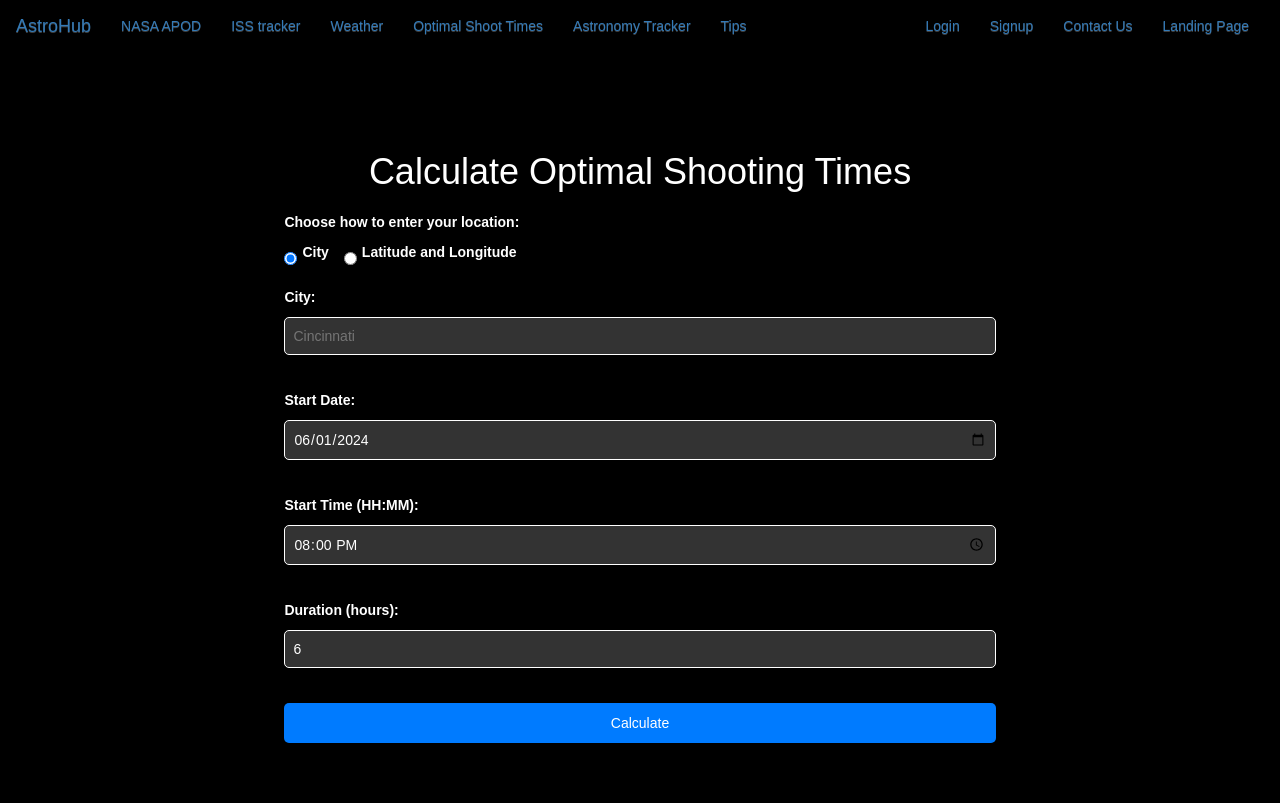
After one commit to Ahmad-danaf/SpaceCodey, a Django app: page /input_location/ in a window 1280 px wide. The commit adds this page. Run offline with Django 4.2, Linux system fonts and the light colour scheme.

Commit message:
Added best_astrophotography_times function

```diff
--- a/AstroHub/events/static/css/optimal_times_form.css
+++ b/AstroHub/events/static/css/optimal_times_form.css
@@ -1,4 +1,3 @@
-/* Reset some default styles */
 * {
     margin: 0;
     padding: 0;
@@ -40,8 +39,22 @@ input[type="time"] {
     margin-bottom: 15px;
     border: 1px solid #fff;
     border-radius: 5px;
-    background-color: transparent;
+    background-color: #333;  /* Change background color for visibility */
     color: #fff;
+}
+
+.radio-group {
+    display: flex;
+    align-items: center;
+    margin-bottom: 15px;
+}
+
+.radio-group input[type="radio"] {
+    margin-right: 5px;
+}
+
+.radio-group label {
+    margin-right: 15px;
 }
 
 button[type="submit"] {
--- /dev/null
+++ b/AstroHub/events/templates/events/input_location.html
@@ -0,0 +1,70 @@
+{% extends "base.html" %}
+{% load static %}
+
+{% block extracss %}
+    <link rel="stylesheet" href="{% static 'css/optimal_times_form.css' %}">
+{% endblock %}
+
+{% block extrajs %}
+<script>
+    function toggleInputFields() {
+        const cityRadio = document.getElementById('city-radio').checked;
+        const cityFields = document.getElementById('city-fields');
+        const latLongFields = document.getElementById('lat-long-fields');
+
+        if (cityRadio) {
+            cityFields.style.display = 'block';
+            latLongFields.style.display = 'none';
+        } else {
+            cityFields.style.display = 'none';
+            latLongFields.style.display = 'block';
+        }
+    }
+
+    document.addEventListener('DOMContentLoaded', function() {
+        toggleInputFields(); // Set initial state
+    });
+</script>
+{% endblock %}
+
+{% block content %}
+<div class="container">
+    <h1>Calculate Optimal Shooting Times</h1>
+    <form action="/display_optimal_times/" method="get">
+        <label for="location-choice">Choose how to enter your location:</label>
+        <div class="radio-group">
+            <input type="radio" id="city-radio" name="location-choice" value="city" onchange="toggleInputFields()" checked>
+            <label for="city-radio">City</label>
+            <input type="radio" id="latlong-radio" name="location-choice" value="latlong" onchange="toggleInputFields()">
+            <label for="latlong-radio">Latitude and Longitude</label>
+        </div>
+
+        <div id="city-fields">
+            <label for="city">City:</label>
+            <input type="text" id="city" name="city" placeholder="Cincinnati">
+        </div>
+
+        <div id="lat-long-fields" style="display: none;">
+            <label for="latitude">Latitude:</label>
+            <input type="text" id="latitude" name="latitude" placeholder="39.1031">
+            <label for="longitude">Longitude:</label>
+            <input type="text" id="longitude" name="longitude" placeholder="-84.5120">
+        </div>
+        <br>
+
+        <label for="start_date">Start Date:</label>
+        <input type="date" id="start_date" name="start_date" value="2024-06-01">
+        <br>
+
+        <label for="start_time">Start Time (HH:MM):</label>
+        <input type="time" id="start_time" name="start_time" value="20:00">
+        <br>
+
+        <label for="duration">Duration (hours):</label>
+        <input type="number" id="duration" name="duration" min="1" max="12" value="6">
+        <br>
+
+        <button type="submit">Calculate</button>
+    </form>
+</div>
+{% endblock %}
--- a/AstroHub/events/urls.py
+++ b/AstroHub/events/urls.py
@@ -8,4 +8,6 @@ urlpatterns = [
     path('event/<int:event_id>/', views.event_detail, name='event_detail'),
     path('optimal_times/', views.calculate_optimal_times, name='optimal_times'),
     path('body_info/', views.body_info, name='body_info'),
+    path('input_location/', views.input_location, name='input_location'),
+    path('display_optimal_times/', views.display_optimal_times, name='display_optimal_times'),
 ]
--- a/AstroHub/events/views.py
+++ b/AstroHub/events/views.py
@@ -1,10 +1,19 @@
 from django.shortcuts import render,get_object_or_404,redirect
-from .utils import calculate_optimal_shooting_times, fetch_body_events, fetch_body_positions
+from .utils import (
+    calculate_optimal_shooting_times,
+    fetch_body_events,
+    fetch_body_positions,
+    best_astrophotography_times
+)
 from django.http import JsonResponse
 from .forms import OptimalTimesForm
 from django.shortcuts import render
 from .models import NASAEvent
-
+import ephem
+from datetime import datetime, timedelta
+from geopy.geocoders import Nominatim
+from timezonefinder import TimezoneFinder
+import pytz
 
 # Create your views here.
 
@@ -13,6 +22,54 @@ def event_list(request):
     events = NASAEvent.objects.all()
     return render(request, 'events/event_list.html', {'events': events})
 
+def input_location(request):
+    return render(request, 'events/input_location.html')
+
+def display_optimal_times(request):
+    geolocator = Nominatim(user_agent="astro_app")
+    city = request.GET.get('city')
+    latitude = request.GET.get('latitude')
+    longitude = request.GET.get('longitude')
+    start_date = request.GET.get('start_date', '2024:06:01')
+    start_time = request.GET.get('start_time', '20:00')
+    duration_hours = int(request.GET.get('duration', 6))
+
+    # Default location (Example: Cincinnati, Ohio)
+    default_latitude = 39.1031
+    default_longitude = -84.5120
+    chosen_place = {'city': '', 'lat': default_latitude, 'long': default_longitude}
+
+    if city:
+        location = geolocator.geocode(city)
+        if location:
+            chosen_place['city'] = city
+            latitude = location.latitude
+            longitude = location.longitude
+            chosen_place['lat'] = latitude
+            chosen_place['long'] = longitude
+        else:
+            latitude = default_latitude
+            longitude = default_longitude
+    elif latitude and longitude:
+        latitude = float(latitude)
+        longitude = float(longitude)
+        chosen_place['lat'] = latitude
+        chosen_place['long'] = longitude
+    else:
+        latitude = default_latitude
+        longitude = default_longitude
+
+    try:
+        date=datetime.strptime(start_date, "%Y-%m-%d").strftime("%Y:%m:%d")
+    except ValueError:
+        date="2024:11:23"
+    combined_datetime = f"{date} {start_time}:00"
+    optimal_times = best_astrophotography_times(latitude, longitude, combined_datetime, duration_hours)
+    context = {'optimal_times': optimal_times,
+               'city': chosen_place['city'],
+               'lat': chosen_place['lat'],
+               'long': chosen_place['long']}
+    return render(request, 'events/display_optimal_times.html', context)
 
 def event_detail(request, event_id):
     event = get_object_or_404(NASAEvent, pk=event_id)
```
Also changed, not shown: AstroHub/events/static/js/optimal_times_from.js (+20 -0 lines), AstroHub/events/templates/events/display_optimal_times.html (added, +38 -0 lines), AstroHub/events/tests.py (+14 -1 lines), AstroHub/events/utils.py (+69 -1 lines).
